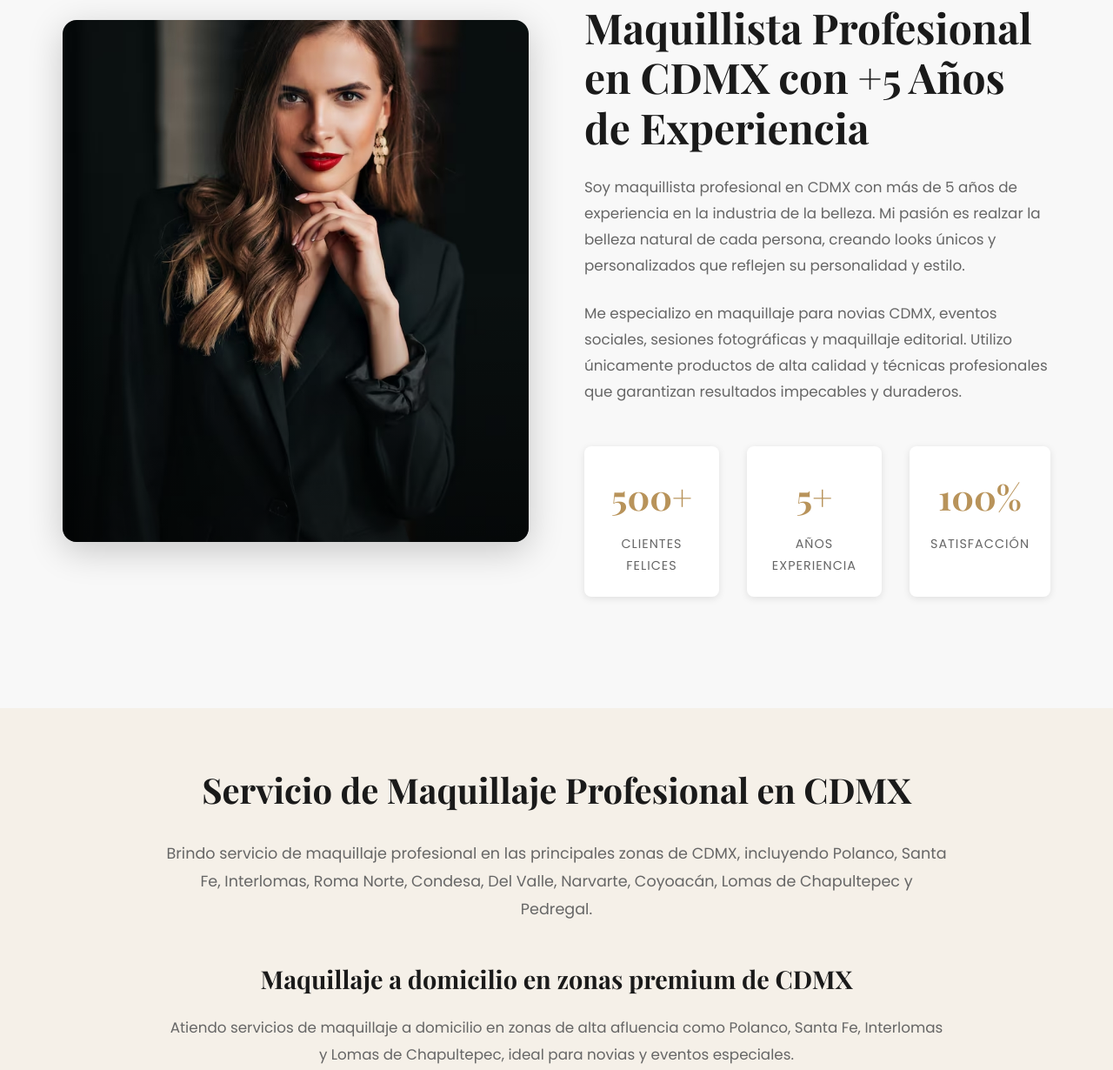
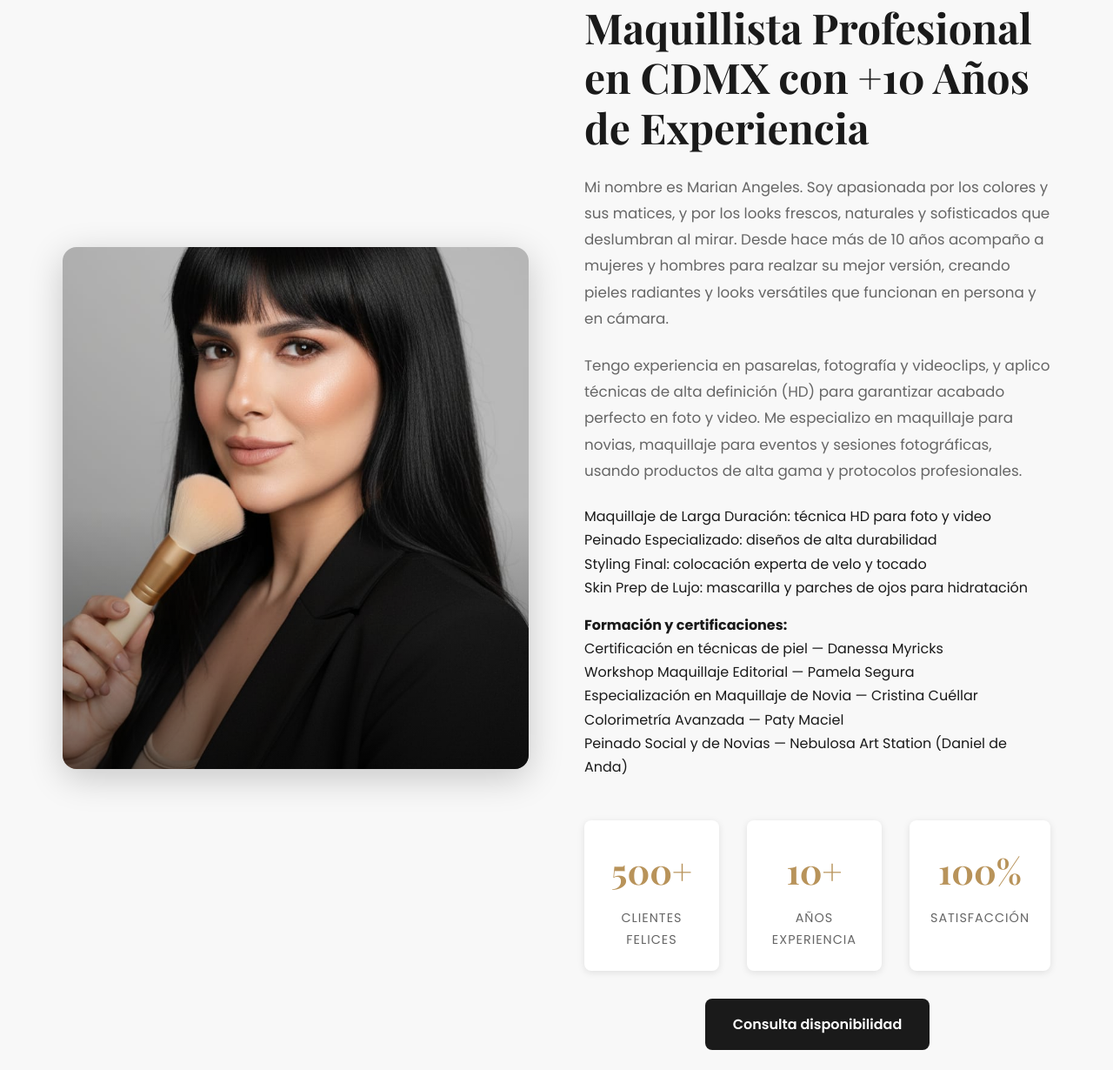
Before and after one commit to KikeGitHub/SWAP_MakeUp, a plain HTML site: page index.html in a window 1280 px wide. Shown: the part 968-2198 px from the top of the page at 87% size. Drawn offline with nearby package versions, Linux system fonts and the light colour scheme.

```diff
--- a/index.html
+++ b/index.html
@@ -232,35 +232,56 @@
         <div class="container">
             <div class="about-wrapper">
                 <div class="about-image" data-aos="fade-right">
-                    <img src="img/about-photo.jpg" alt="Marian Angeles Artist" loading="lazy">
+                    <img src="img/about-photo.jpeg" alt="Marian Angeles Artist" loading="lazy">
                     <div class="about-image-overlay"></div>
                 </div>
                 <div class="about-content" data-aos="fade-left">
                     <span class="section-label">Conoce mi historia</span>
-                    <h2 class="section-title">Maquillista Profesional en CDMX con +5 Años de Experiencia</h2>
-                    <p class="about-text">
-                        Soy maquillista profesional en CDMX con más de 5 años de experiencia en la industria de la belleza.
-                        Mi pasión es realzar la belleza natural de cada persona, creando looks únicos y personalizados
-                        que reflejen su personalidad y estilo.
-                    </p>
-                    <p class="about-text">
-                        Me especializo en maquillaje para novias CDMX, eventos sociales, sesiones fotográficas y maquillaje editorial.
-                        Utilizo únicamente productos de alta calidad y técnicas profesionales que garantizan resultados
-                        impecables y duraderos.
-                    </p>
+                    <h2 class="section-title">Maquillista Profesional en CDMX con +10 Años de Experiencia</h2>
+                        <p class="about-text">
+                            Mi nombre es Marian Angeles. Soy apasionada por los colores y sus matices, y por los looks frescos,
+                            naturales y sofisticados que deslumbran al mirar. Desde hace más de 10 años acompaño a mujeres y hombres
+                            para realzar su mejor versión, creando pieles radiantes y looks versátiles que funcionan en persona y en cámara.
+                        </p>
+                        <p class="about-text">
+                            Tengo experiencia en pasarelas, fotografía y videoclips, y aplico técnicas de alta definición (HD)
+                            para garantizar acabado perfecto en foto y video. Me especializo en maquillaje para novias, maquillaje
+                            para eventos y sesiones fotográficas, usando productos de alta gama y protocolos profesionales.
+                        </p>
+                        <div class="about-features" style="margin-top:1rem;">
+                            <ul>
+                                <li>Maquillaje de Larga Duración: técnica HD para foto y video</li>
+                                <li>Peinado Especializado: diseños de alta durabilidad</li>
+                                <li>Styling Final: colocación experta de velo y tocado</li>
+                                <li>Skin Prep de Lujo: mascarilla y parches de ojos para hidratación</li>
+                            </ul>
+                        </div>
+                        <div class="about-certifications" style="margin-top:1rem;">
+                            <strong>Formación y certificaciones:</strong>
+                            <ul>
+                                <li>Certificación en técnicas de piel — Danessa Myricks</li>
+                                <li>Workshop Maquillaje Editorial — Pamela Segura</li>
+                                <li>Especialización en Maquillaje de Novia — Cristina Cuéllar</li>
+                                <li>Colorimetría Avanzada — Paty Maciel</li>
+                                <li>Peinado Social y de Novias — Nebulosa Art Station (Daniel de Anda)</li>
+                            </ul>
+                        </div>
                     <div class="about-stats">
                         <div class="stat-item">
                             <span class="stat-number">500+</span>
                             <span class="stat-label">Clientes Felices</span>
                         </div>
                         <div class="stat-item">
-                            <span class="stat-number">5+</span>
+                            <span class="stat-number">10+</span>
                             <span class="stat-label">Años Experiencia</span>
                         </div>
                         <div class="stat-item">
                             <span class="stat-number">100%</span>
                             <span class="stat-label">Satisfacción</span>
                         </div>
+                    </div>
+                    <div style="margin-top: 2rem; text-align: center;">
+                        <a href="https://wa.me/525661430855?text=Hola%20quiero%20consultar%20disponibilidad" class="btn btn-primary" target="_blank">Consulta disponibilidad</a>
                     </div>
                 </div>
             </div>
```
Also changed, not shown: img/about-photo.jpeg (added), img/about-photo_.jpg (renamed from img/about-photo.jpg).
